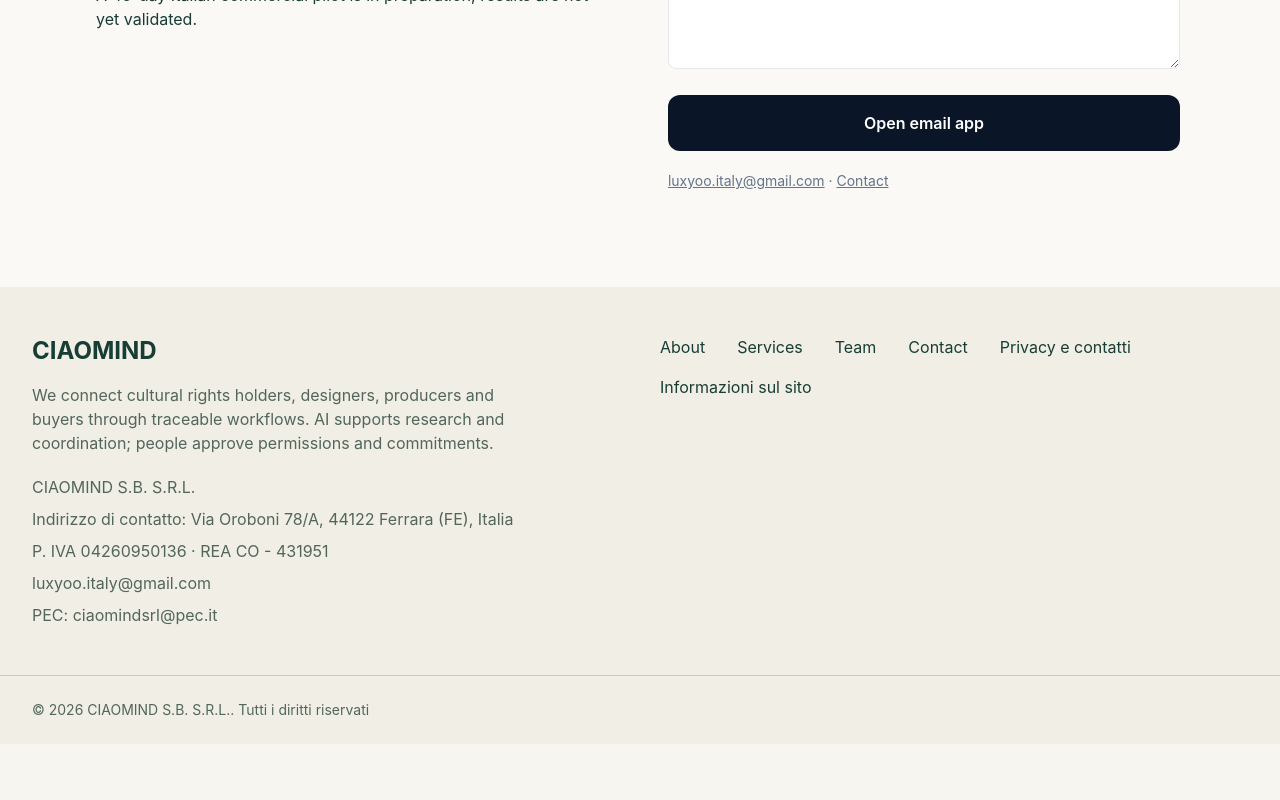
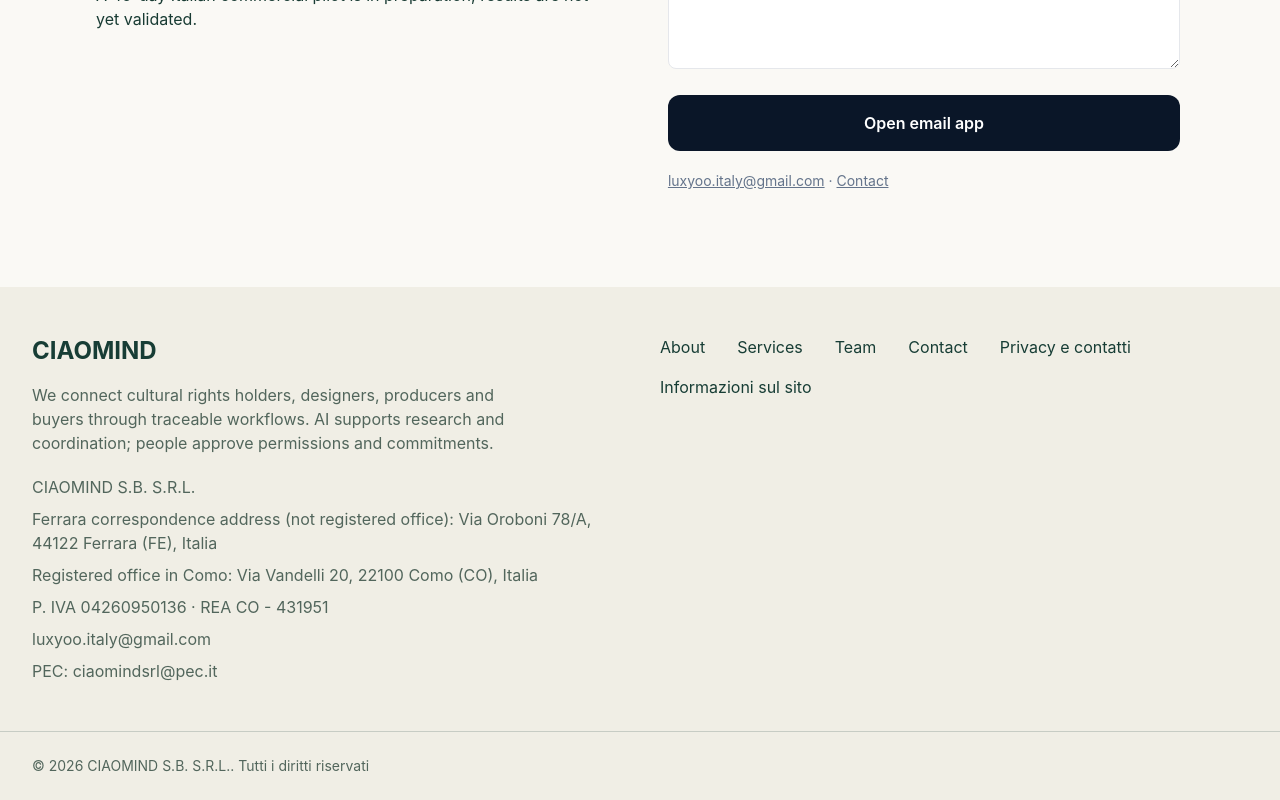
Before and after one commit to utopia013-droid/ciaomind-website, a Next.js app: page /en/contact in a window 1280 px wide. Shown: the part 821-1621 px from the top of the page. Before the commit the page ends 1565 px from the top, so only its background shows below. Built offline with nearby package versions, Linux system fonts and the light colour scheme.

Commit message:
Clarify Ferrara correspondence address and Como registered office in all languages

```diff
--- a/components/Footer.tsx
+++ b/components/Footer.tsx
@@ -1,14 +1,15 @@
 import Link from 'next/link';
 import { useLocale, useTranslations } from 'next-intl';
 import { company } from '@/data/company';
+import {strategyLocales} from '@/data/strategy-locales';
 export default function Footer() {
-  const locale = useLocale(); const t = useTranslations();
+  const locale = useLocale(); const t = useTranslations(); const loc=strategyLocales[(locale in strategyLocales?locale:'en') as keyof typeof strategyLocales];
   const paths = ['about', 'services', 'team', 'contact'] as const;
   return <footer className="site-footer">
     <div className="container-modern py-12 grid gap-10 md:grid-cols-2">
       <div><Link href={`/${locale}/`} className="text-2xl font-bold">CIAOMIND</Link>
         <p className="mt-4 max-w-lg text-white/80">{t('footer.description')}</p>
-        <address className="not-italic mt-5 text-white/80 space-y-2"><p>{company.name}</p><p>{t('contact.address')}: {company.address}</p>
+        <address className="not-italic mt-5 text-white/80 space-y-2"><p>{company.name}</p><p>{loc.location}: {company.address}</p><p>{loc.registered}: Via Vandelli 20, 22100 Como (CO), Italia</p>
           <p>P. IVA {company.vat} · REA {company.rea}</p><p><a href={`mailto:${company.email}`}>{company.email}</a></p><p>PEC: <a href={`mailto:${company.pec}`}>{company.pec}</a></p>
         </address>
       </div>
```
